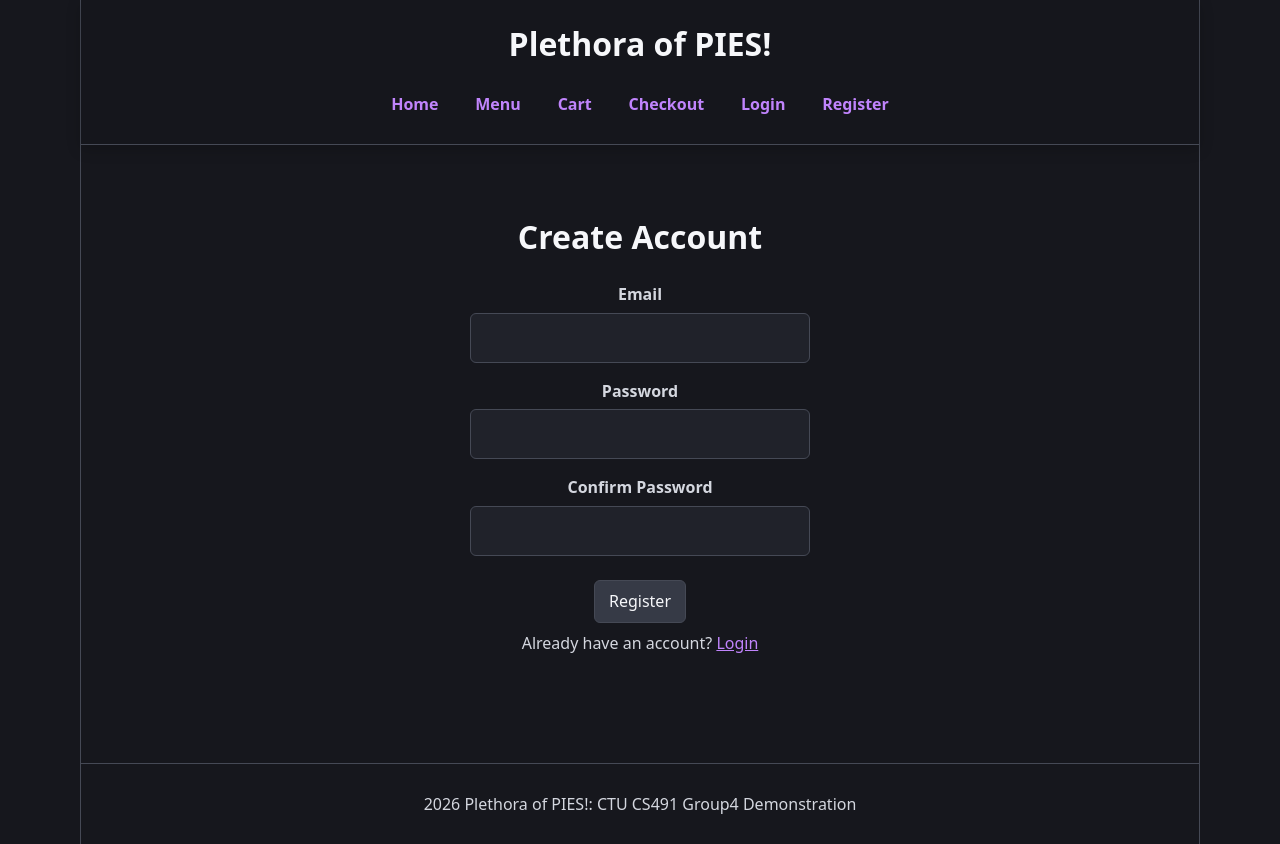
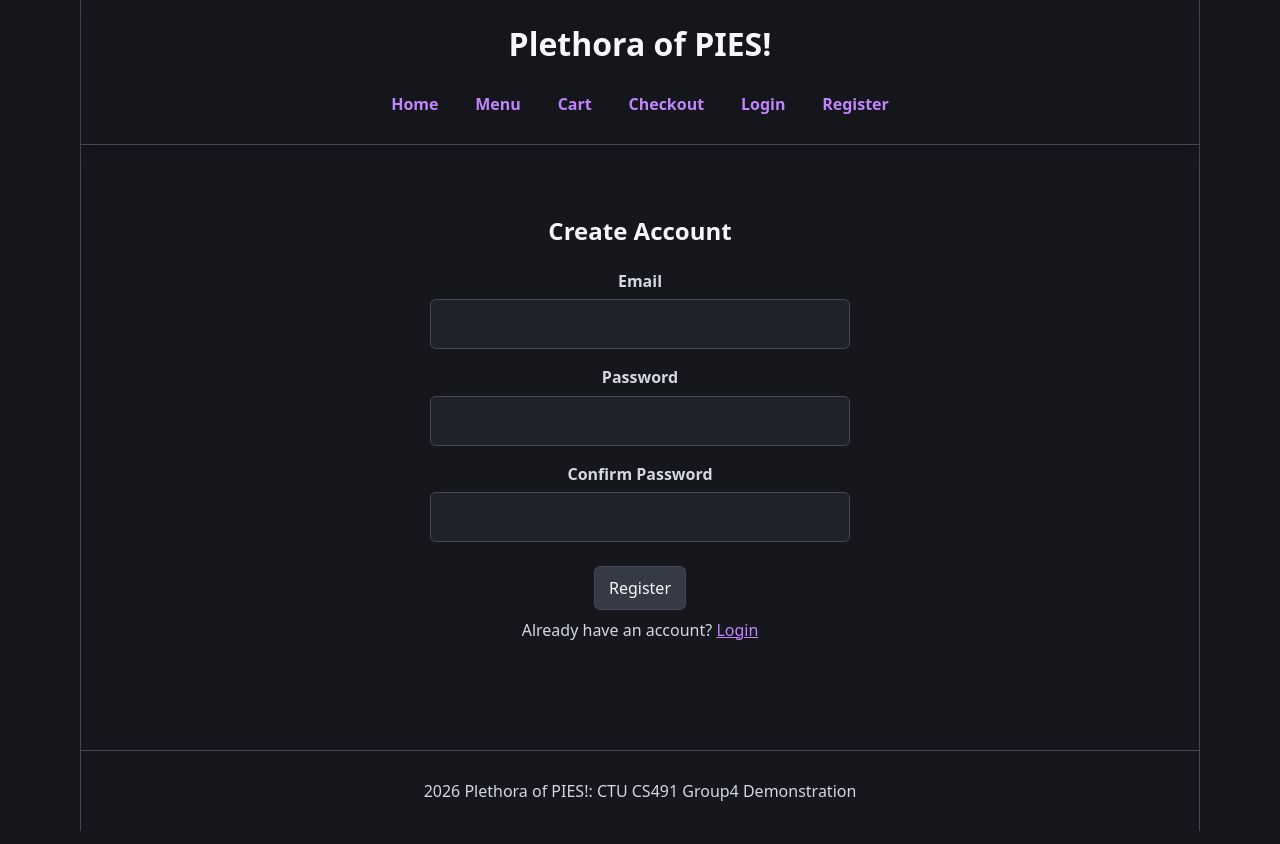
Before and after one commit to shawn-paintiffCTU/CS491_Gp4, a React (Vite) app: page /register in a window 1280 px wide. Built offline with nearby package versions, Linux system fonts and the light colour scheme; no server answers.

Commit message:
Update RegisterPage.jsx

```diff
--- a/src/pages/RegisterPage.jsx
+++ b/src/pages/RegisterPage.jsx
@@ -48,7 +48,7 @@ function RegisterPage() {
   }
 
   return (
-    <main className="auth-page">
+    <section className="auth-page">
       <h1>Create Account</h1>
 
       <form className="auth-form" onSubmit={handleSubmit}>
@@ -95,7 +95,7 @@ function RegisterPage() {
       <p>
         Already have an account? <Link to="/login">Login</Link>
       </p>
-    </main>
+    </section>
   );
 }
 
```
